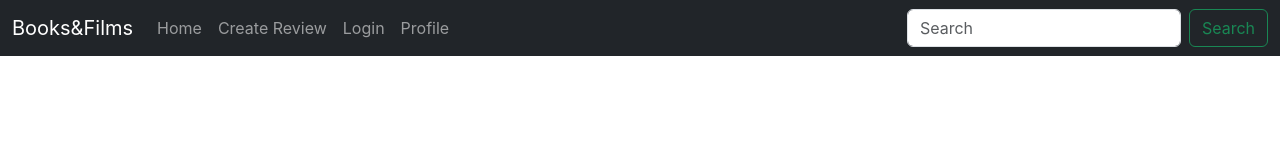
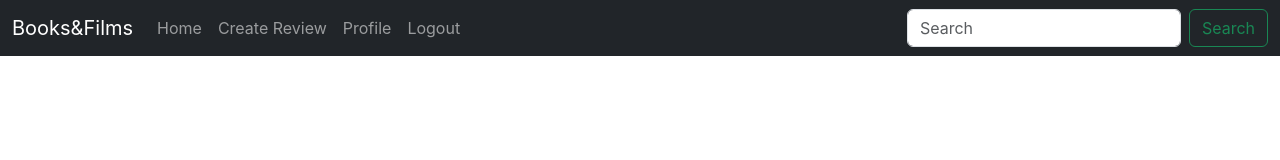
Before and after one commit to Celomarcelo/Books-and-Films-Frontend, a React (Create React App) app in the folder review-platform-frontend/: page /api/login/ in a window 1280 px wide. Shown: the top 160 px of the page. Built offline with nearby package versions, Linux system fonts and the light colour scheme; sample sign-in values are in the browser's storage.

Commit message:
update navbar
added logout to clean localstorage
added token verification to display options just if user is logged

```diff
--- a/review-platform-frontend/src/components/NavBar.js
+++ b/review-platform-frontend/src/components/NavBar.js
@@ -1,5 +1,5 @@
 import React from 'react';
-import { Link } from 'react-router-dom';
+import { Link, useNavigate } from 'react-router-dom';
 
 /**
  * Navbar Component
@@ -10,11 +10,30 @@ import { Link } from 'react-router-dom';
  * smaller screens, with a toggle button to expand it.
  */
 function Navbar() {
+    // Retrieve the authentication token from localStorage
+    const token = localStorage.getItem('token');
+    const navigate = useNavigate();
+
+    /**
+     * handleLogout
+     *
+     * This function clears the user's authentication token and userId from localStorage.
+     * It also redirects the user to the login page after logging out.
+     */
+    const handleLogout = () => {
+        localStorage.removeItem('token');
+        localStorage.removeItem('userId');
+        navigate('/api/login/');
+    };
     return (
         <nav className="navbar navbar-expand-lg navbar-dark bg-dark">
             <div className="container-fluid">
                 {/* Branding - The name of the application */}
-                <a className="navbar-brand">Books&Films</a>
+                {token ? (
+                    <Link className="navbar-brand" to="/">Books&Films</Link>
+                ) : (
+                    <span className="navbar-brand">Books&Films</span>
+                )}
 
                 {/* Toggle button for collapsing navbar on smaller screens */}
                 <button
@@ -33,6 +52,9 @@ function Navbar() {
                 <div className="collapse navbar-collapse" id="navbarNav">
                     {/* Links to different sections of the application */}
                     <ul className="navbar-nav me-auto mb-2 mb-lg-0">
+                        {/* If the user is logged in (token exists), show the authenticated links */}
+                        {token ? (
+                            <>
                                 <li className="nav-item">
                                     <Link className="nav-link" to="/">Home</Link>
                                 </li>
@@ -40,14 +62,28 @@ function Navbar() {
                                     <Link className="nav-link" to="/reviews/create/">Create Review</Link>
                                 </li>
                                 <li className="nav-item">
+                                    <Link className="nav-link" to="/profile/">Profile</Link>
+                                </li>
+                                <li className="nav-item">
+                                    <button
+                                        className="btn btn-danger nav-link"
+                                        onClick={handleLogout}
+                                    >
+                                        Logout
+                                    </button>
+                                </li>
+                            </>
+                        ) : (
+                            // If no token (user is not logged in), only show the Login link
+                            <li className="nav-item">
                                 <Link className="nav-link" to="/api/login/">Login</Link>
                             </li>
-                        <li className="nav-item">
-                            <Link className="nav-link" to="/profile/">Profile</Link>
-                        </li>
+                        )}
                     </ul>
 
                     {/* Search bar form */}
+                    {/* Search bar, visible only when the user is logged in */}
+                    {token && (
                         <form className="d-flex">
                             <input
                                 className="form-control me-2"
@@ -57,6 +93,7 @@ function Navbar() {
                             />
                             <button className="btn btn-outline-success" type="submit">Search</button>
                         </form>
+                    )}
                 </div>
             </div>
         </nav>
```
Lines whose indentation alone changed are shown as unchanged.
